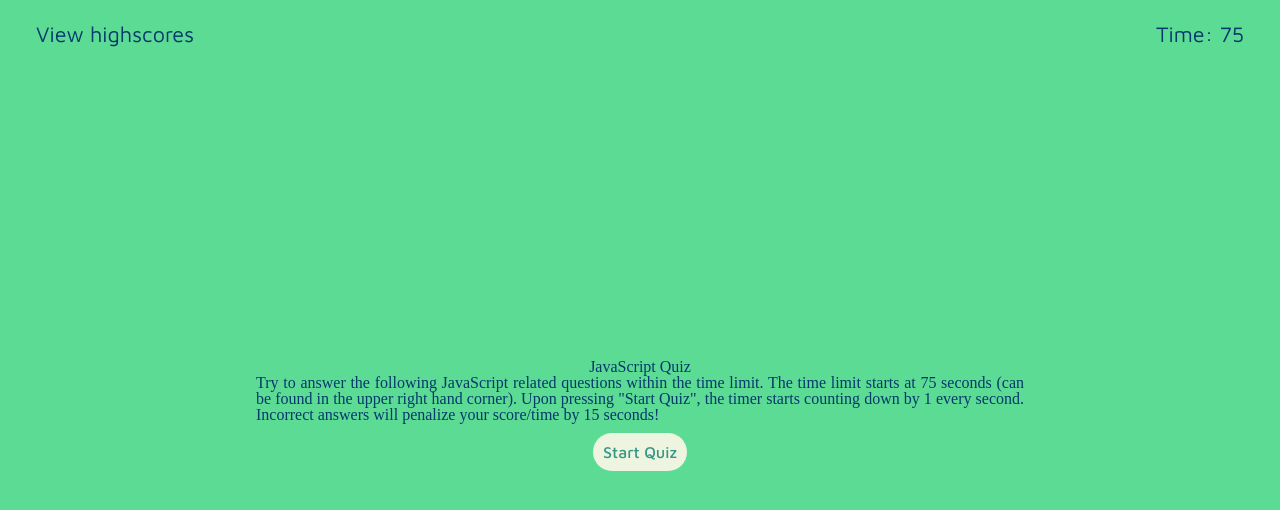
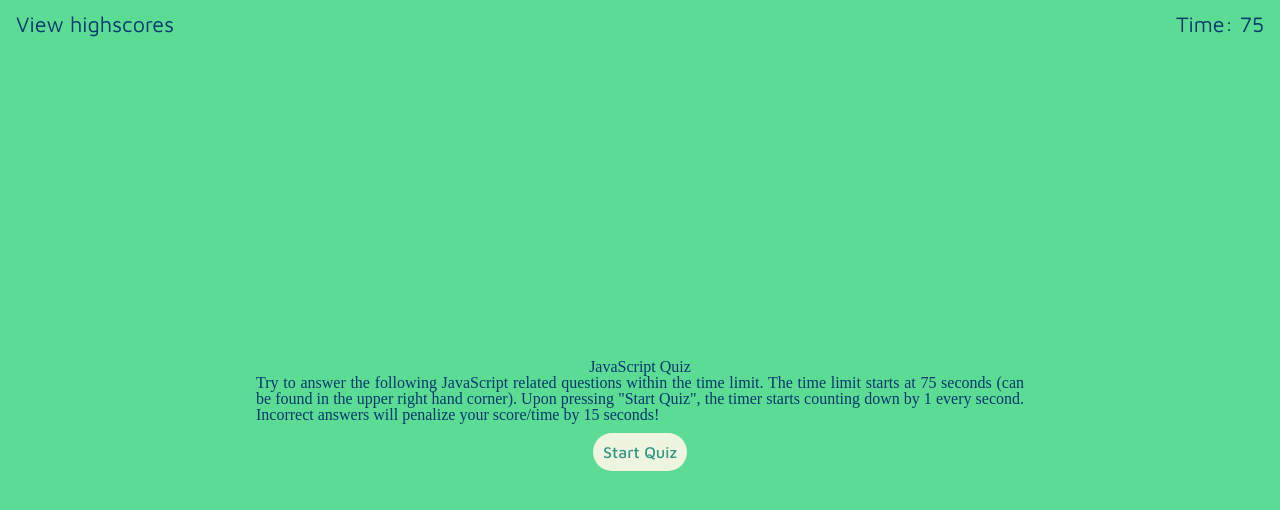
Before and after one commit to theodoremoreland/JavaScriptQuiz, a website with bundled scripts: page index.html in a window 1280 px wide. Built offline with nearby package versions, Linux system fonts and the light colour scheme.

Commit message:
fixed bug where view highscores span didn't activate hover effect properly

```diff
--- a/assets/css/style.css
+++ b/assets/css/style.css
@@ -209,7 +209,6 @@ hr {
 
   header > nav > span {
     padding: 5px 10px;
-    margin: 10px 20px 0px 20px;
   }
 
   p {
```
